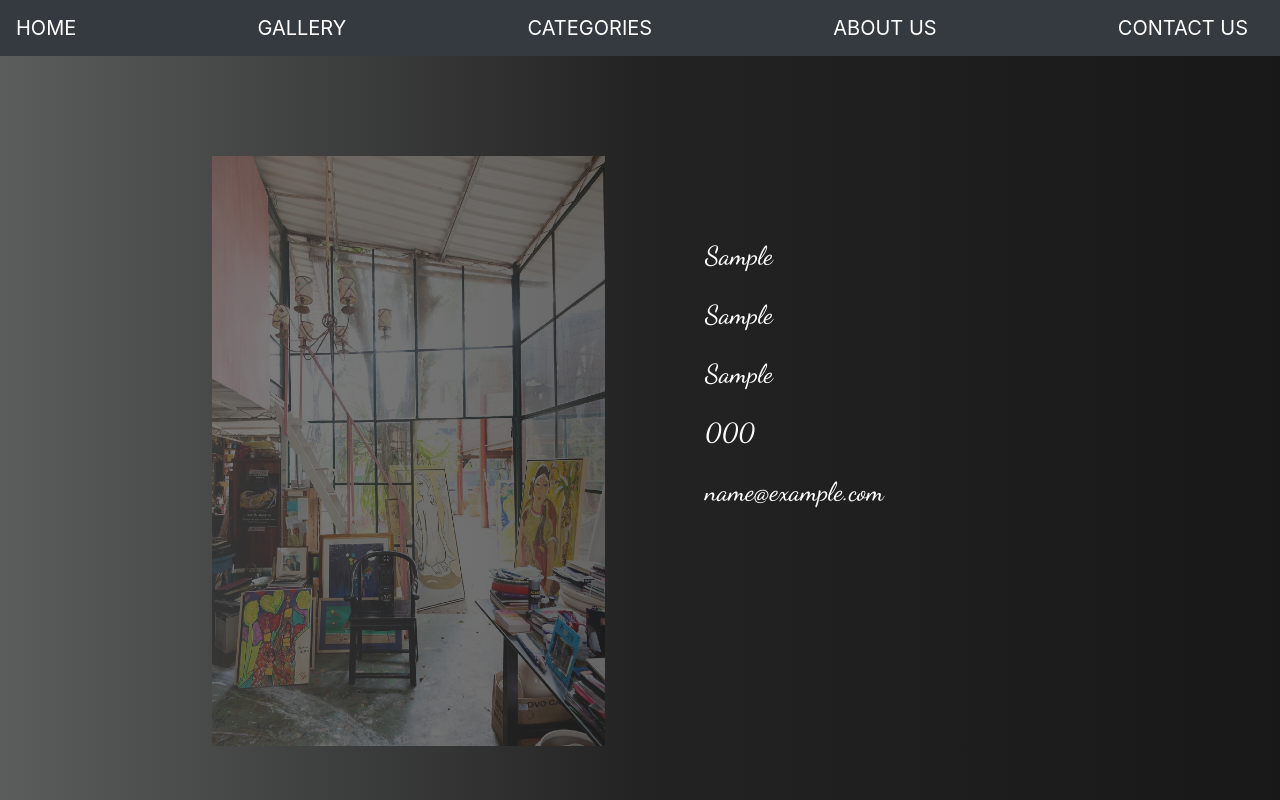
After one commit to KamenStanchev/art-gallery, a Django app: page /contact-us/ in a window 1280 px wide. The commit adds this page. Run offline with Django 4.2, Linux system fonts and the light colour scheme; tables that the repository leaves empty hold one stand-in row (values such as "Sample post"); some libraries are stand-ins or nearby versions.

Commit message:
contact-us page

```diff
--- a/gallery_app/admin.py
+++ b/gallery_app/admin.py
@@ -1,8 +1,9 @@
 from django.contrib import admin
-from .models import Category, Picture, AboutUs
+from .models import Category, Picture, AboutUs, Address
 
 # Register your models here.
 
 admin.site.register(Category)
 admin.site.register(Picture)
 admin.site.register(AboutUs)
+admin.site.register(Address)
--- a/gallery_app/models.py
+++ b/gallery_app/models.py
@@ -1,3 +1,4 @@
+from django.core.exceptions import ValidationError
 from django.db import models
 
 
@@ -30,3 +31,17 @@ class AboutUs(models.Model):
         if self.is_used:
             return f'{self.title} is used'
         return f'{self.title} is not used'
+
+
+class Address(models.Model):
+    country = models.CharField(max_length=30)
+    city = models.CharField(max_length=30)
+    street = models.CharField(max_length=30)
+    phone = models.CharField(max_length=16)
+    email = models.EmailField()
+
+    # only one address could be created
+    def clean(self):
+        super().clean()
+        if not self.id and Address.objects.exists():
+            raise ValidationError('You cannot add more somethings.')
--- a/gallery_app/urls.py
+++ b/gallery_app/urls.py
@@ -7,6 +7,7 @@ urlpatterns = [
     path('gallery/<str:pk>', views.picture_details, name='picture-details'),
     path('categories/', views.categories_page, name='categories_page'),
     path('categories/<str:pk>', views.view_by_category, name='view-by-category'),
-    path('about-us', views.about_us, name='about-us')
+    path('about-us/', views.about_us, name='about-us'),
+    path('contact-us/', views.contact_us, name='contact-us')
 
 ]
--- a/gallery_app/views.py
+++ b/gallery_app/views.py
@@ -1,6 +1,6 @@
 from django.shortcuts import render
 
-from gallery_app.models import Picture, Category, AboutUs
+from gallery_app.models import Picture, Category, AboutUs, Address
 
 
 def home(request):
@@ -55,3 +55,14 @@ def about_us(request):
     return render(request, 'gallery_app/about_us.html', context={
         'description': about_us_description,
     })
+
+
+def contact_us(request):
+    try:
+        address = Address.objects.all()[0]
+    except:
+        address = None
+
+    return render(request, 'gallery_app/contact_us.html', context={
+        'address': address,
+    })
--- a/templates/base.html
+++ b/templates/base.html
@@ -28,7 +28,7 @@
   <a class="navbar-brand" href="{% url 'categories_page' %}">CATEGORIES</a>
 
   <a class="navbar-brand" href="{% url 'about-us' %}">ABOUT US</a>
-  <a class="navbar-brand" href="#">CONTACT US</a>
+  <a class="navbar-brand" href="{% url 'contact-us' %}">CONTACT US</a>
   {#    <button class="navbar-toggler" type="button" data-toggle="collapse" data-target="#navbarSupportedContent" aria-controls="navbarSupportedContent" aria-expanded="false" aria-label="Toggle navigation">#}
   {#      <span class="navbar-toggler-icon"></span>#}
   {#    </button>#}
--- /dev/null
+++ b/templates/gallery_app/contact_us.html
@@ -0,0 +1,50 @@
+{% extends 'base.html' %}
+{% load static %}
+
+{% block content %}
+
+  <style>
+    .img-container{
+        display: flex;
+        justify-content: right;
+        flex: 1;
+    }
+    .img-container img{
+        opacity: 30%;
+        max-width: 65%;
+        height: auto;
+        margin-top: 100px;
+
+    }
+    .address-container{
+        margin-top: 170px;
+        flex: 1;
+        display: flex;
+        flex-direction: column;
+    }
+    .address-field{
+        text-align: left;
+        font-size: 26px;
+        margin: 10px 30px;
+    }
+
+  </style>
+
+
+  <div style="display: flex; flex-direction: row;">
+
+    <div class = 'img-container'>
+      <img src="{% static 'images/contact-us.jpg' %}" alt="No image">
+    </div>
+    <div class="wellcome-title address-container">
+      <div class="address-field">{{ address.country }}</div>
+      <div class="address-field">{{ address.city }}</div>
+      <div class="address-field">{{ address.street }}</div>
+      <div class="address-field">{{ address.phone }}</div>
+      <div class="address-field">{{ address.email }}</div>
+    </div>
+  </div>
+
+
+
+{% endblock content %}
```
Also changed, not shown: gallery_app/migrations/0016_address.py (added), static/images/contact-us.jpg (added).
